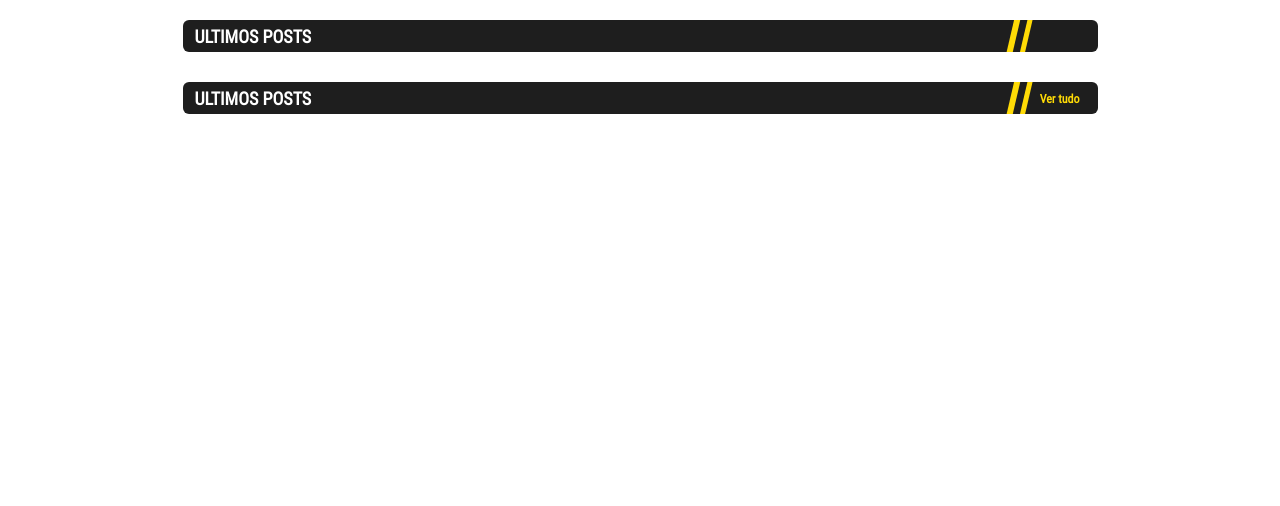
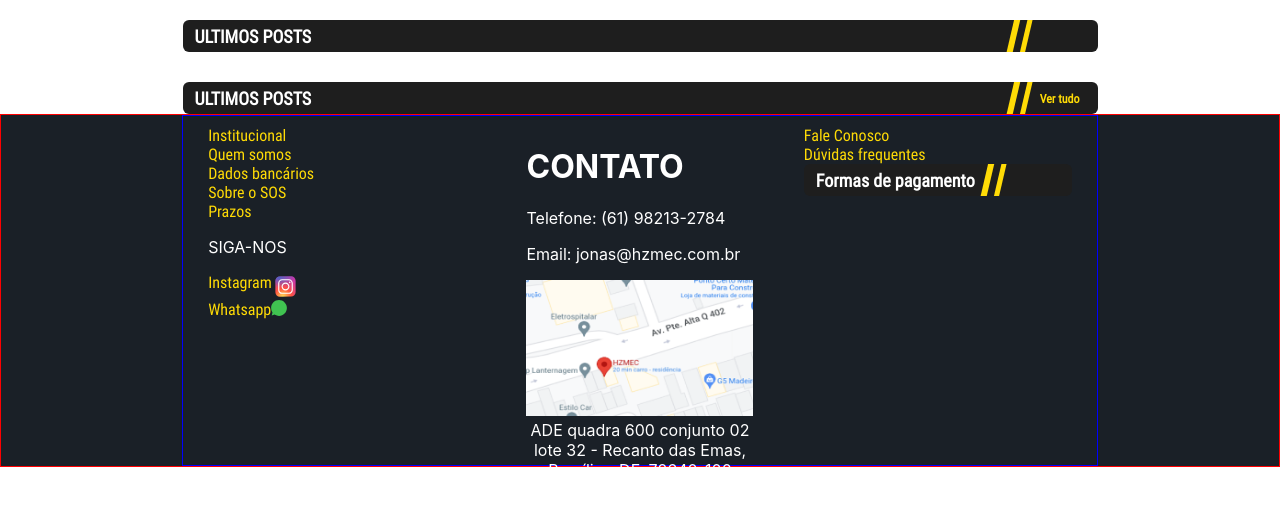
Before and after one commit to DrZanuff/hzmec-template, a Next.js app: page / in a window 1280 px wide. Shown: the top 506 px of the page. Built offline with nearby package versions, Linux system fonts and the light colour scheme.

Commit message:
feat: commit inicial do footer

```diff
--- /dev/null
+++ b/src/Icons/Whatsapp.tsx
@@ -0,0 +1,18 @@
+export function WhatsappIcon() {
+  return (
+    <svg
+      width="16"
+      height="16"
+      viewBox="0 0 16 16"
+      fill="none"
+      xmlns="http://www.w3.org/2000/svg"
+    >
+      <path
+        fillRule="evenodd"
+        clipRule="evenodd"
+        d="M13.588 2.41603C12.098 0.925027 10.1175 0.103527 8.0095 0.103027C3.6575 0.103027 0.117998 3.64103 0.115998 7.99003C0.115498 9.48053 0.532498 10.9315 1.3225 12.188L1.5105 12.4865L0.712997 15.397L3.6995 14.614L3.988 14.785C5.199 15.504 6.588 15.884 8.004 15.8845H8.007C12.356 15.8845 15.8955 12.346 15.897 7.99653C15.8975 5.88903 15.078 3.90703 13.588 2.41603Z"
+        fill="#40C351"
+      />
+    </svg>
+  )
+}
--- a/src/Icons/index.tsx
+++ b/src/Icons/index.tsx
@@ -1,3 +1,4 @@
 import { InstagramIcon } from './Instagram'
+import { WhatsappIcon } from './Whatsapp'
 
-export { InstagramIcon }
+export { InstagramIcon, WhatsappIcon }
--- a/src/components/Footer/Footer.styles.tsx
+++ b/src/components/Footer/Footer.styles.tsx
@@ -7,10 +7,33 @@ export const FooterContainer = styled.div`
   flex-direction: column;
   width: 100%;
   background-color: #1a2027;
+  color: ${({ theme }) => theme.colors.WHITE};
 `
 
 export const FooterInnerContent = styled.div`
   border: 1px solid blue;
   max-width: 916px;
   width: 100%;
+  display: flex;
+  flex-direction: row;
+  justify-content: space-around;
 `
+
+export const CenterContainer = styled.div`
+  max-width: 247px;
+  padding: 10px;
+`
+export const CenteredText = styled.div`
+  text-align: center;
+  max-height: 35px;
+`
+
+export const RightContainer = styled.div`
+  padding: 10px;
+  width: 288px;
+`
+
+export const LeftContainer = styled.div`
+  padding: 10px;
+  width: 288px;
+`
--- a/src/components/Footer/Footer.tsx
+++ b/src/components/Footer/Footer.tsx
@@ -1,13 +1,45 @@
 import type { FooterProps } from './Footer.types'
 import * as S from './Footer.styles'
+import { FooterLink } from '../FooterLink'
+import { TitleBar } from '../../components/TitleBar'
+import Image from 'next/image'
+import { InstagramIcon, WhatsappIcon } from '../../Icons'
 
 export function Footer({ value }: FooterProps) {
   return (
     <S.FooterContainer>
       <S.FooterInnerContent>
-        <h1>Footer</h1>
-        <h2>{value}</h2>
-        <img src="../MapImage.png" alt="Mapa da HZMEC" />
+        <S.LeftContainer>
+          <FooterLink path="/" text="Institucional" />
+          <FooterLink path="/" text="Quem somos" />
+          <FooterLink path="/" text="Dados bancários" />
+          <FooterLink path="/" text="Sobre o SOS" />
+          <FooterLink path="/" text="Prazos" />
+          <p>SIGA-NOS</p>
+          <FooterLink path="/" text="Instagram" icon={<InstagramIcon />} />
+          <FooterLink path="/" text="Whatsapp" icon={<WhatsappIcon />} />
+        </S.LeftContainer>
+        <S.CenterContainer>
+          <h1>CONTATO</h1>
+          <p>Telefone: (61) 98213-2784</p>
+          <p>Email: jonas@hzmec.com.br</p>
+          {/* <img src="../MapImage.png" alt="Mapa da HZMEC" /> */}
+          <Image
+            src={'/MapImage.png'}
+            alt="Mapa da HZMEC"
+            width={247}
+            height={148}
+          />
+          <S.CenteredText>
+            ADE quadra 600 conjunto 02 lote 32 - Recanto das Emas, Brasília -
+            DF, 72640-100
+          </S.CenteredText>
+        </S.CenterContainer>
+        <S.RightContainer>
+          <FooterLink path="/" text="Fale Conosco" />
+          <FooterLink path="/" text="Dúvidas frequentes" />
+          <TitleBar title="Formas de pagamento" />
+        </S.RightContainer>
       </S.FooterInnerContent>
     </S.FooterContainer>
   )
--- a/src/components/FooterLink/FooterLink.styles.tsx
+++ b/src/components/FooterLink/FooterLink.styles.tsx
@@ -2,4 +2,7 @@ import styled from 'styled-components'
 
 export const FooterLinkContainer = styled.div`
   display: flex;
+  color: ${({ theme }) => theme.colors.YELLOW};
+  font-family: RobotoCondensed;
+  font-size: 14;
 `
--- a/src/components/FooterLink/FooterLink.tsx
+++ b/src/components/FooterLink/FooterLink.tsx
@@ -5,7 +5,8 @@ import Link from 'next/link'
 export function FooterLink({ text, path, icon }: FooterLinkProps) {
   return (
     <S.FooterLinkContainer>
-      <span>FooterLink</span>
+      {path && <Link href={path}>{text}</Link>}
+      {icon}
     </S.FooterLinkContainer>
   )
 }
--- a/src/pagesContainers/HomeComponent/HomeComponent.tsx
+++ b/src/pagesContainers/HomeComponent/HomeComponent.tsx
@@ -1,5 +1,6 @@
 import { TitleBar } from '../../components/TitleBar'
 import { PageBlock } from '../../components/PageBlock'
+import { Footer } from '../../components/Footer'
 import type { HomeComponentProps } from './HomeComponent.types'
 import * as S from './HomeComponent.styles'
 
@@ -10,6 +11,7 @@ export function HomeComponent({ value }: HomeComponentProps) {
         <TitleBar title="ULTIMOS POSTS" />
         <TitleBar title="ULTIMOS POSTS" url="/" />
       </PageBlock>
+      <Footer></Footer>
     </S.HomeComponentContainer>
   )
 }
```
